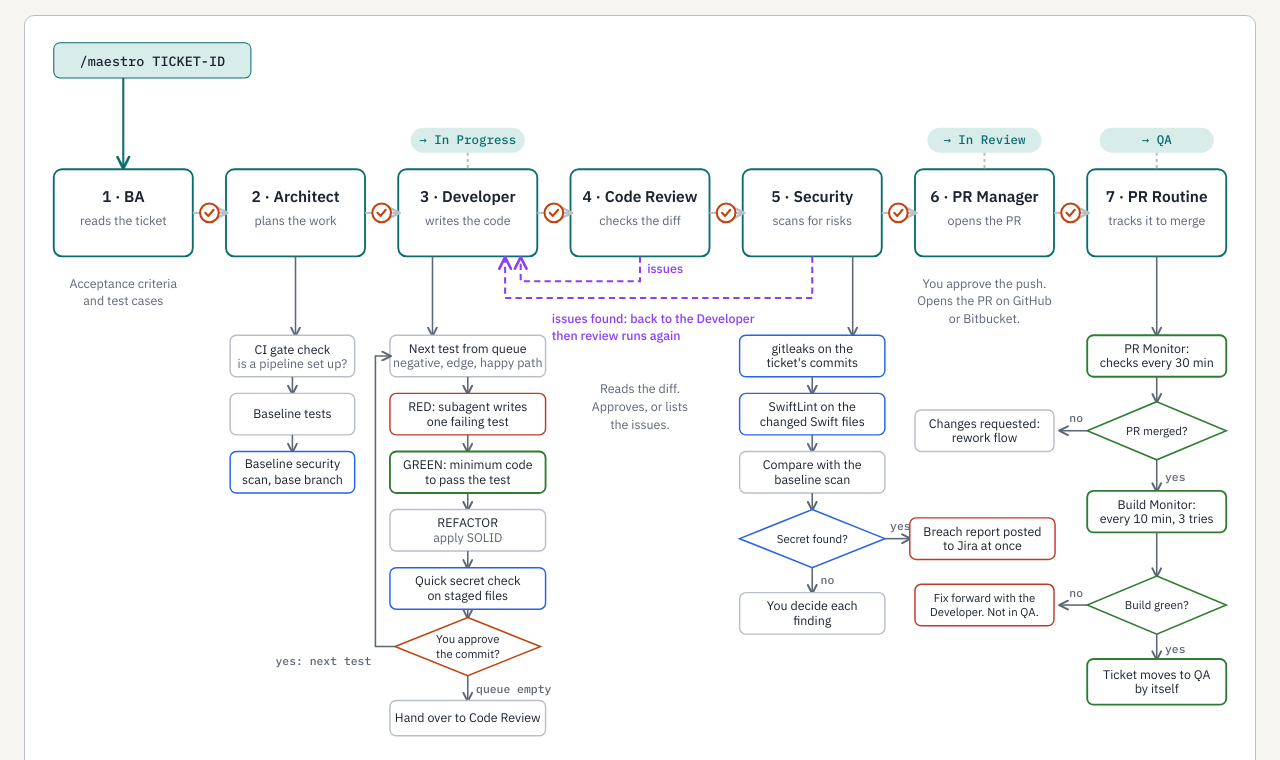
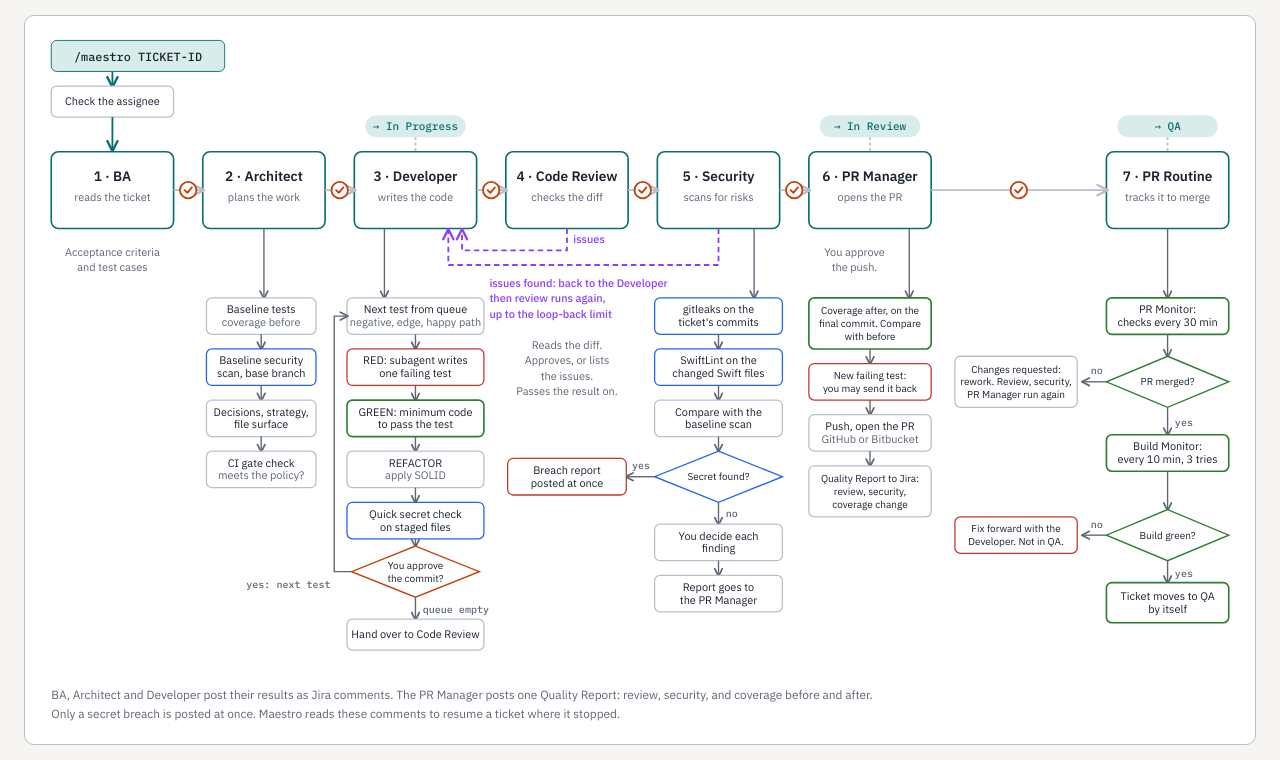
Before and after one commit to GuilhermeSol/Maestro, a plain HTML site: page docs/workflow.html in a window 1280 px wide. Shown: the part 115-875 px from the top of the page. Drawn offline with Linux system fonts and the light colour scheme.

Commit message:
feat(metrics): Architect baseline coverage is "before"; PR Manager reports the change
- Architect Step 2 runs maestro-test-metrics on the base branch and adds a
  Test Metrics (before) table to the plan.
- PR Manager compares the final commit with that table and reports Grew,
  Equal or Shrank with the change in points.
- Workflow chart and star map updated to the current pipeline. New workflow.png.

```diff
--- a/docs/workflow.html
+++ b/docs/workflow.html
@@ -1,3 +1,4 @@
+<meta charset="utf-8">
 <title>Maestro Workflow</title>
 <meta name="claude:viewport-fit-sides" content="cover">
 <link rel="stylesheet" href="https://fonts.googleapis.com/css2?family=IBM+Plex+Mono:wght@400;500&family=IBM+Plex+Sans:wght@400;500;600&display=swap">
@@ -84,11 +85,11 @@ svg { display: block; min-width: 1000px; width: 100%; height: auto; }
 <main>
   <header>
     <h1>Maestro: from a Jira ticket to a merged pull request</h1>
-    <p class="sub">Seven agents run in order. You approve every step. If review or security finds problems, the work goes back to the Developer.</p>
+    <p class="sub">Seven agents run in order. You approve every step. If review, security or a failing test finds problems, the work goes back to the Developer.</p>
   </header>
 
   <div class="scroll">
-  <svg viewBox="0 0 1170 756" role="img" aria-label="Maestro pipeline of seven agents with the TDD loop, the security checks and the PR Routine monitors drawn as sub-flows under their stages.">
+  <svg viewBox="0 0 1330 780" role="img" aria-label="Maestro pipeline of seven agents. Sub-flows under the stages show the assignee check, the Architect baseline, the TDD loop, the security checks, the PR Manager test metrics and Quality Report, and the PR Routine monitors.">
     <defs>
       <marker id="ah" viewBox="0 0 10 10" refX="8" refY="5" markerWidth="7" markerHeight="7" orient="auto-start-reverse">
         <path d="M1 1 L9 5 L1 9" fill="none" stroke="context-stroke" stroke-width="1.8" stroke-linecap="round" stroke-linejoin="round"/>
@@ -98,7 +99,10 @@ svg { display: block; min-width: 1000px; width: 100%; height: auto; }
     <!-- start command -->
     <rect class="cmd-box" x="20" y="18" width="190" height="34" rx="6"/>
     <text class="cmd" x="115" y="40" text-anchor="middle">/maestro TICKET-ID</text>
-    <path class="arrow" d="M87 52 V138" marker-end="url(#ah)" style="stroke:var(--accent)"/>
+    <path class="arrow" d="M87 52 V68" marker-end="url(#ah)" style="stroke:var(--accent)"/>
+    <rect class="step" x="20" y="68" width="134" height="34" rx="6"/>
+    <text class="st" x="87" y="89" text-anchor="middle">Check the assignee</text>
+    <path class="arrow" d="M87 102 V138" marker-end="url(#ah)" style="stroke:var(--accent)"/>
 
     <!-- main row -->
     <g>
@@ -126,9 +130,9 @@ svg { display: block; min-width: 1000px; width: 100%; height: auto; }
       <text class="node-title" x="917" y="172" text-anchor="middle">6 · PR Manager</text>
       <text class="node-role" x="917" y="194" text-anchor="middle">opens the PR</text>
 
-      <rect class="node" x="1016" y="140" width="134" height="84" rx="8"/>
-      <text class="node-title" x="1083" y="172" text-anchor="middle">7 · PR Routine</text>
-      <text class="node-role" x="1083" y="194" text-anchor="middle">tracks it to merge</text>
+      <rect class="node" x="1176" y="140" width="134" height="84" rx="8"/>
+      <text class="node-title" x="1243" y="172" text-anchor="middle">7 · PR Routine</text>
+      <text class="node-role" x="1243" y="194" text-anchor="middle">tracks it to merge</text>
     </g>
 
     <!-- Jira status chips -->
@@ -136,11 +140,11 @@ svg { display: block; min-width: 1000px; width: 100%; height: auto; }
     <text class="chip-text" x="419" y="116" text-anchor="middle">→ In Progress</text>
     <rect class="chip" x="862" y="100" width="110" height="24" rx="12"/>
     <text class="chip-text" x="917" y="116" text-anchor="middle">→ In Review</text>
-    <rect class="chip" x="1028" y="100" width="110" height="24" rx="12"/>
-    <text class="chip-text" x="1083" y="116" text-anchor="middle">→ QA</text>
+    <rect class="chip" x="1188" y="100" width="110" height="24" rx="12"/>
+    <text class="chip-text" x="1243" y="116" text-anchor="middle">→ QA</text>
     <path class="arrow" d="M419 124 V140" style="stroke-dasharray:3 3"/>
     <path class="arrow" d="M917 124 V140" style="stroke-dasharray:3 3"/>
-    <path class="arrow" d="M1083 124 V140" style="stroke-dasharray:3 3"/>
+    <path class="arrow" d="M1243 124 V140" style="stroke-dasharray:3 3"/>
 
     <!-- arrows between nodes with approval gates -->
     <g>
@@ -154,8 +158,8 @@ svg { display: block; min-width: 1000px; width: 100%; height: auto; }
       <circle class="gate" cx="668" cy="182" r="9"/><path class="gate-mark" d="M664 182 L667 185 L672 179"/>
       <path class="arrow" d="M818 182 H832"/><path class="arrow" d="M836 182 H850" marker-end="url(#ah)"/>
       <circle class="gate" cx="834" cy="182" r="9"/><path class="gate-mark" d="M830 182 L833 185 L838 179"/>
-      <path class="arrow" d="M984 182 H998"/><path class="arrow" d="M1002 182 H1016" marker-end="url(#ah)"/>
-      <circle class="gate" cx="1000" cy="182" r="9"/><path class="gate-mark" d="M996 182 L999 185 L1004 179"/>
+      <path class="arrow" d="M984 182 H1078"/><path class="arrow" d="M1082 182 H1176" marker-end="url(#ah)"/>
+      <circle class="gate" cx="1080" cy="182" r="9"/><path class="gate-mark" d="M1076 182 L1079 185 L1084 179"/>
     </g>
 
     <!-- loop-back (nested so the lines never cross) -->
@@ -163,27 +167,32 @@ svg { display: block; min-width: 1000px; width: 100%; height: auto; }
     <path class="loop" d="M751 224 V264 H455 V226" marker-end="url(#ah)"/>
     <text class="loop-text" x="592" y="240">issues</text>
     <text class="loop-text" x="500" y="288">issues found: back to the Developer</text>
-    <text class="loop-text" x="500" y="305">then review runs again</text>
+    <text class="loop-text" x="500" y="305">then review runs again,</text>
+    <text class="loop-text" x="500" y="322">up to the loop-back limit</text>
 
     <!-- BA, Review, PR Manager notes -->
     <text class="note" x="87" y="254" text-anchor="middle">Acceptance criteria</text>
     <text class="note" x="87" y="271" text-anchor="middle">and test cases</text>
-    <text class="note" x="917" y="254" text-anchor="middle">You approve the push.</text>
-    <text class="note" x="917" y="271" text-anchor="middle">Opens the PR on GitHub</text>
-    <text class="note" x="917" y="288" text-anchor="middle">or Bitbucket.</text>
+    <text class="note" x="900" y="254" text-anchor="middle">You approve</text>
+    <text class="note" x="900" y="271" text-anchor="middle">the push.</text>
 
     <!-- ARCHITECT sub-flow (x 190..310) -->
     <path class="flow" d="M253 224 V300" marker-end="url(#ah)"/>
     <rect class="step" x="190" y="300" width="120" height="40" rx="6"/>
-    <text class="st" x="250" y="318" text-anchor="middle">CI gate check</text>
-    <text class="st" x="250" y="332" text-anchor="middle" style="fill:var(--muted)">is a pipeline set up?</text>
+    <text class="st" x="250" y="317" text-anchor="middle">Baseline tests</text>
+    <text class="st" x="250" y="331" text-anchor="middle" style="fill:var(--muted)">coverage before</text>
     <path class="flow" d="M250 340 V356" marker-end="url(#ah)"/>
-    <rect class="step" x="190" y="356" width="120" height="40" rx="6"/>
-    <text class="st" x="250" y="380" text-anchor="middle">Baseline tests</text>
+    <rect class="step sec" x="190" y="356" width="120" height="40" rx="6"/>
+    <text class="st" x="250" y="373" text-anchor="middle">Baseline security</text>
+    <text class="st" x="250" y="387" text-anchor="middle">scan, base branch</text>
     <path class="flow" d="M250 396 V412" marker-end="url(#ah)"/>
-    <rect class="step sec" x="190" y="412" width="120" height="40" rx="6"/>
-    <text class="st" x="250" y="428" text-anchor="middle">Baseline security</text>
-    <text class="st" x="250" y="443" text-anchor="middle">scan, base branch</text>
+    <rect class="step" x="190" y="412" width="120" height="40" rx="6"/>
+    <text class="st" x="250" y="429" text-anchor="middle">Decisions, strategy,</text>
+    <text class="st" x="250" y="443" text-anchor="middle">file surface</text>
+    <path class="flow" d="M250 452 V468" marker-end="url(#ah)"/>
+    <rect class="step" x="190" y="468" width="120" height="40" rx="6"/>
+    <text class="st" x="250" y="485" text-anchor="middle">CI gate check</text>
+    <text class="st" x="250" y="499" text-anchor="middle" style="fill:var(--muted)">meets the policy?</text>
 
     <!-- DEVELOPER TDD sub-flow (x 344..494) -->
     <path class="flow" d="M385 224 V300" marker-end="url(#ah)"/>
@@ -221,6 +230,7 @@ svg { display: block; min-width: 1000px; width: 100%; height: auto; }
     <text class="note" x="585" y="356" text-anchor="middle">Reads the diff.</text>
     <text class="note" x="585" y="373" text-anchor="middle">Approves, or lists</text>
     <text class="note" x="585" y="390" text-anchor="middle">the issues.</text>
+    <text class="note" x="585" y="407" text-anchor="middle">Passes the result on.</text>
 
     <!-- SECURITY sub-flow (x 681..821) -->
     <path class="flow" d="M790 224 V300" marker-end="url(#ah)"/>
@@ -238,18 +248,43 @@ svg { display: block; min-width: 1000px; width: 100%; height: auto; }
     <path class="flow" d="M751 452 V468" marker-end="url(#ah)"/>
     <path class="dec sec" d="M751 468 L821 496 L751 524 L681 496 Z"/>
     <text class="st s11" x="751" y="500" text-anchor="middle">Secret found?</text>
-    <path class="flow" d="M821 496 H845" marker-end="url(#ah)"/>
-    <text class="lbl" x="826" y="488">yes</text>
-    <rect class="step red" x="845" y="476" width="140" height="40" rx="6"/>
-    <text class="st" x="915" y="493" text-anchor="middle">Breach report posted</text>
-    <text class="st" x="915" y="507" text-anchor="middle">to Jira at once</text>
+    <path class="flow" d="M681 496 H650" marker-end="url(#ah)"/>
+    <text class="lbl" x="666" y="488" text-anchor="middle">yes</text>
+    <rect class="step red" x="520" y="476" width="130" height="40" rx="6"/>
+    <text class="st" x="585" y="493" text-anchor="middle">Breach report</text>
+    <text class="st" x="585" y="507" text-anchor="middle">posted at once</text>
     <path class="flow" d="M751 524 V548" marker-end="url(#ah)"/>
     <text class="lbl" x="759" y="540">no</text>
     <rect class="step" x="681" y="548" width="140" height="40" rx="6"/>
     <text class="st" x="751" y="565" text-anchor="middle">You decide each</text>
     <text class="st" x="751" y="579" text-anchor="middle">finding</text>
+    <path class="flow" d="M751 588 V604" marker-end="url(#ah)"/>
+    <rect class="step" x="681" y="604" width="140" height="40" rx="6"/>
+    <text class="st" x="751" y="621" text-anchor="middle">Report goes to</text>
+    <text class="st" x="751" y="635" text-anchor="middle">the PR Manager</text>
 
-    <!-- PR ROUTINE sub-flow (x 1016..1150) -->
+    <!-- PR MANAGER sub-flow (x 850..984) -->
+    <path class="flow" d="M960 224 V300" marker-end="url(#ah)"/>
+    <rect class="step ok" x="850" y="300" width="134" height="56" rx="6"/>
+    <text class="st s11" x="917" y="318" text-anchor="middle">Coverage after, on the</text>
+    <text class="st s11" x="917" y="332" text-anchor="middle">final commit. Compare</text>
+    <text class="st s11" x="917" y="346" text-anchor="middle">with before</text>
+    <path class="flow" d="M917 356 V372" marker-end="url(#ah)"/>
+    <rect class="step red" x="850" y="372" width="134" height="40" rx="6"/>
+    <text class="st s11" x="917" y="389" text-anchor="middle">New failing test:</text>
+    <text class="st s11" x="917" y="403" text-anchor="middle">you may send it back</text>
+    <path class="flow" d="M917 412 V428" marker-end="url(#ah)"/>
+    <rect class="step" x="850" y="428" width="134" height="40" rx="6"/>
+    <text class="st" x="917" y="445" text-anchor="middle">Push, open the PR</text>
+    <text class="st" x="917" y="459" text-anchor="middle" style="fill:var(--muted)">GitHub or Bitbucket</text>
+    <path class="flow" d="M917 468 V484" marker-end="url(#ah)"/>
+    <rect class="step" x="850" y="484" width="134" height="56" rx="6"/>
+    <text class="st s11" x="917" y="502" text-anchor="middle">Quality Report to Jira:</text>
+    <text class="st s11" x="917" y="516" text-anchor="middle">review, security,</text>
+    <text class="st s11" x="917" y="530" text-anchor="middle">coverage change</text>
+
+    <g transform="translate(160 0)">
+    <!-- PR ROUTINE sub-flow (x 1176..1310 after the shift) -->
     <path class="flow" d="M1083 224 V300" marker-end="url(#ah)"/>
     <rect class="step ok" x="1016" y="300" width="134" height="40" rx="6"/>
     <text class="st" x="1083" y="317" text-anchor="middle">PR Monitor:</text>
@@ -259,9 +294,10 @@ svg { display: block; min-width: 1000px; width: 100%; height: auto; }
     <text class="st s11" x="1083" y="396" text-anchor="middle">PR merged?</text>
     <path class="flow" d="M1016 392 H990" marker-end="url(#ah)"/>
     <text class="lbl" x="1012" y="384" text-anchor="end">no</text>
-    <rect class="step" x="850" y="372" width="134" height="40" rx="6"/>
-    <text class="st" x="917" y="389" text-anchor="middle">Changes requested:</text>
-    <text class="st" x="917" y="403" text-anchor="middle">rework flow</text>
+    <rect class="step" x="850" y="364" width="134" height="56" rx="6"/>
+    <text class="st s11" x="917" y="382" text-anchor="middle">Changes requested:</text>
+    <text class="st s11" x="917" y="396" text-anchor="middle">rework. Review, security,</text>
+    <text class="st s11" x="917" y="410" text-anchor="middle">PR Manager run again</text>
     <path class="flow" d="M1083 420 V450" marker-end="url(#ah)"/>
     <text class="lbl" x="1091" y="440">yes</text>
     <rect class="step ok" x="1016" y="450" width="134" height="40" rx="6"/>
@@ -281,7 +317,10 @@ svg { display: block; min-width: 1000px; width: 100%; height: auto; }
     <text class="st" x="1083" y="631" text-anchor="middle">Ticket moves to QA</text>
     <text class="st" x="1083" y="645" text-anchor="middle">by itself</text>
 
-    <text class="note" x="20" y="736" style="font-size:13px">Every agent posts its result as a Jira comment. Maestro reads those comments to resume a ticket where it stopped.</text>
+    </g>
+
+    <text class="note" x="20" y="740" style="font-size:13px">BA, Architect and Developer post their results as Jira comments. The PR Manager posts one Quality Report: review, security, and coverage before and after.</text>
+    <text class="note" x="20" y="760" style="font-size:13px">Only a secret breach is posted at once. Maestro reads these comments to resume a ticket where it stopped.</text>
   </svg>
   </div>
 
```
Also changed, not shown: docs/flow-map/index.html (+4 -4 lines), docs/workflow.png, 5 other files.
